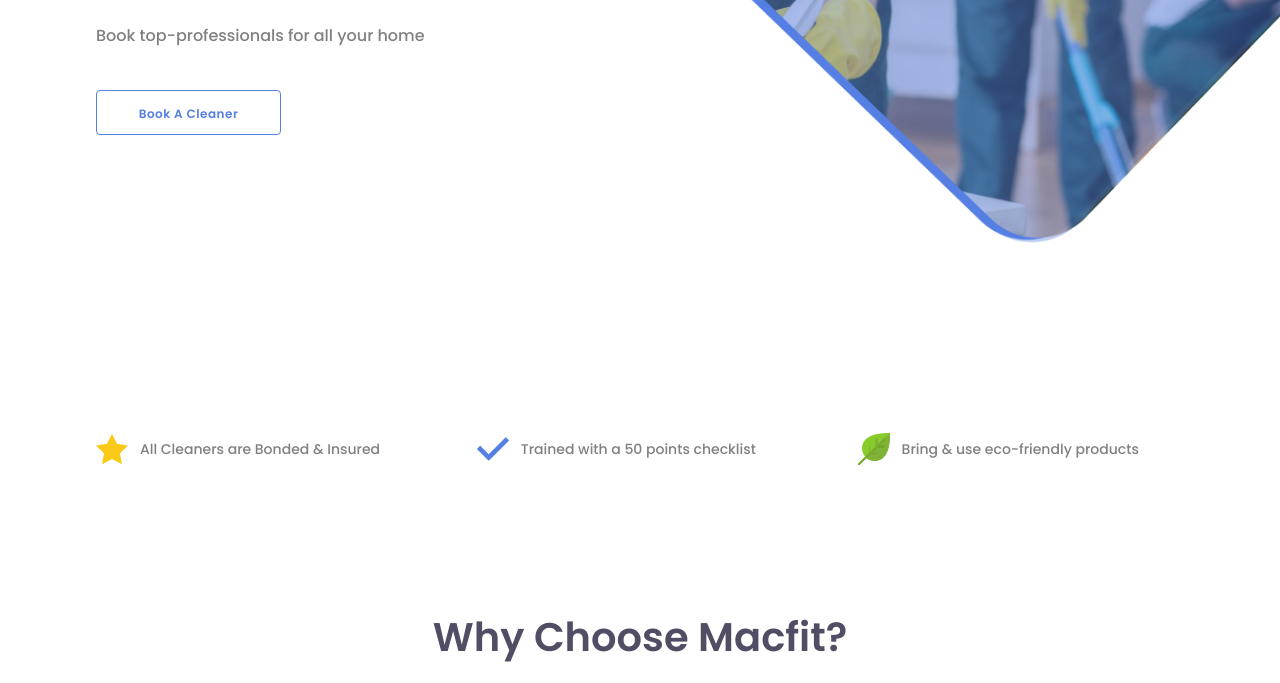
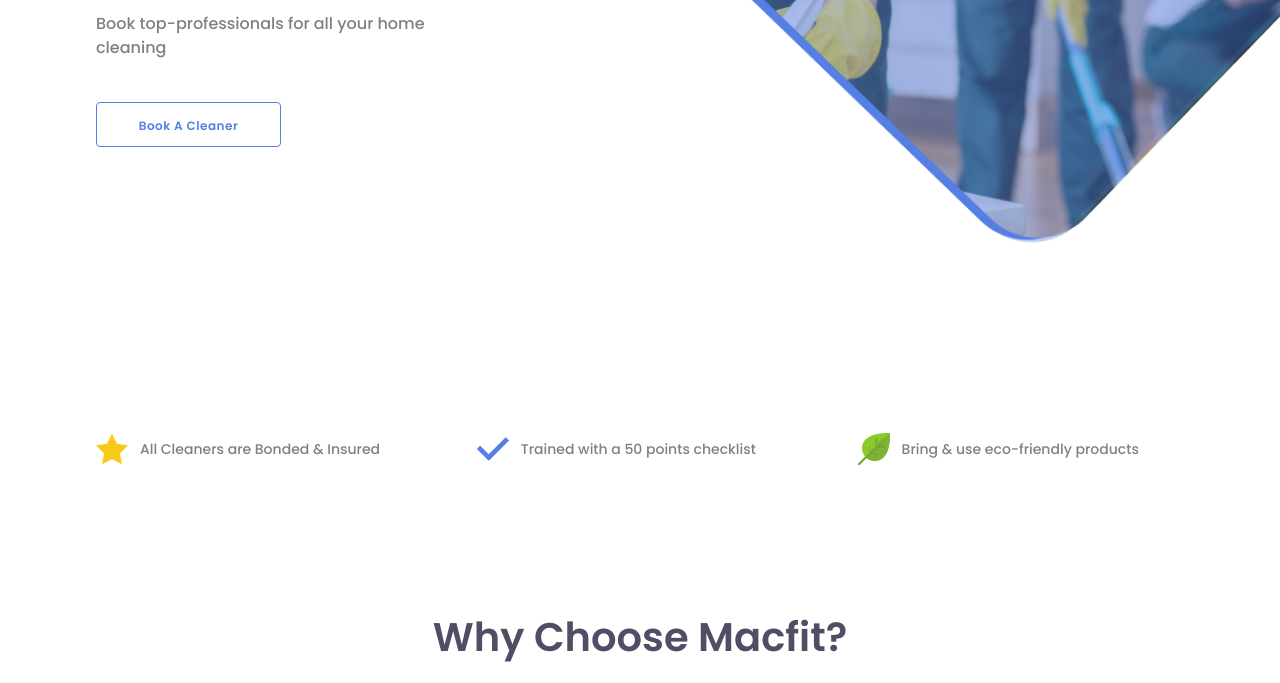
Before and after one commit to david-saint/macfit, a website: page index.html in a window 1280 px wide. Shown: the part 417-1100 px from the top of the page. Drawn offline with Linux system fonts and the light colour scheme.

Commit message:
minor change

```diff
--- a/index.html
+++ b/index.html
@@ -45,7 +45,7 @@
     <div class="hero--container container">
       <div class="hero--content">
         <h1>We Clean,<br>You Relax.</h1>
-        <p>Book top-professionals for all your home</p>
+        <p>Book top-professionals for all your home cleaning</p>
         <a href="" class="btn transparent waves-effect waves-primary z-depth-0">Book a Cleaner</a>
       </div>
     </div>
@@ -136,6 +136,6 @@
     <p>2018 Macfit all right Right Reserved</p>
   </footer>
 
+<script src="/dist/app.js"></script>
 </body>
-<script src="/dist/app.js"></script>
 </html>
```
Also changed, not shown: 1 other file.
